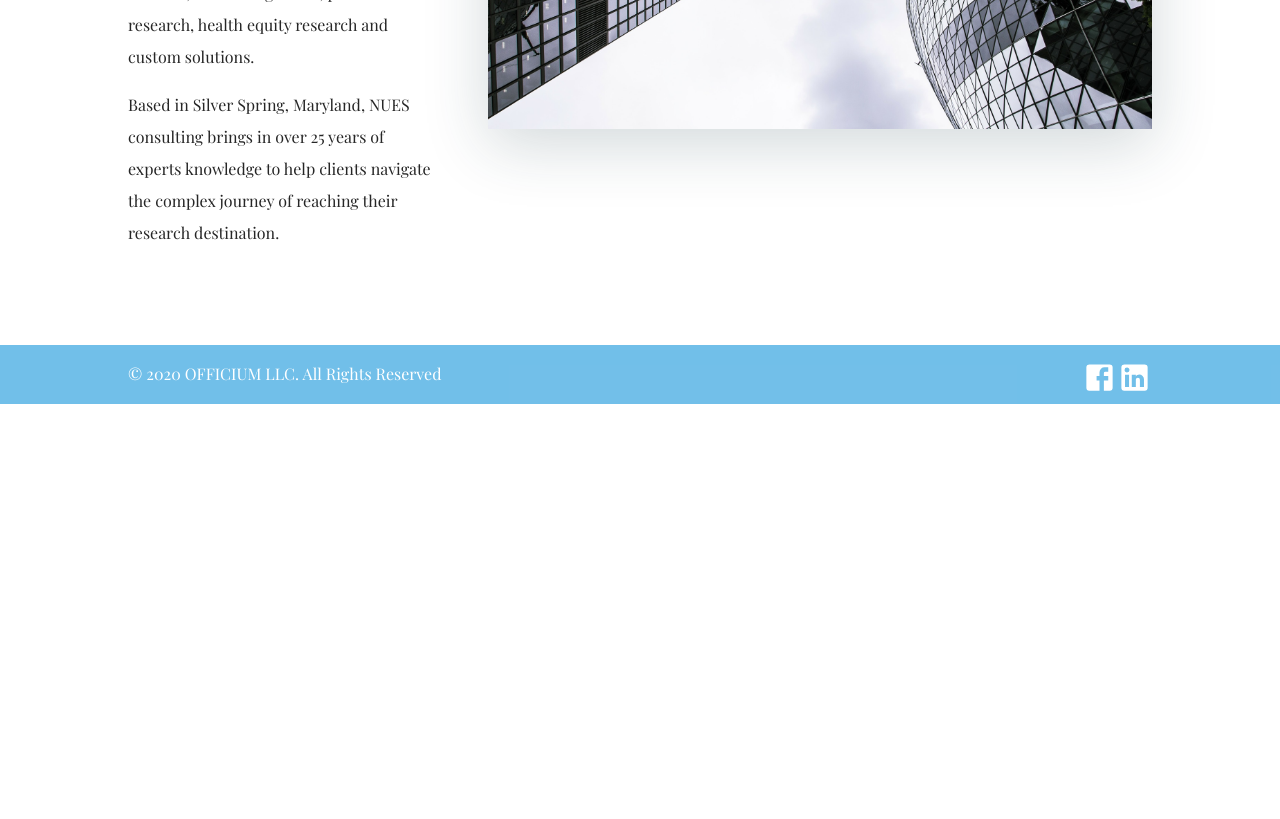
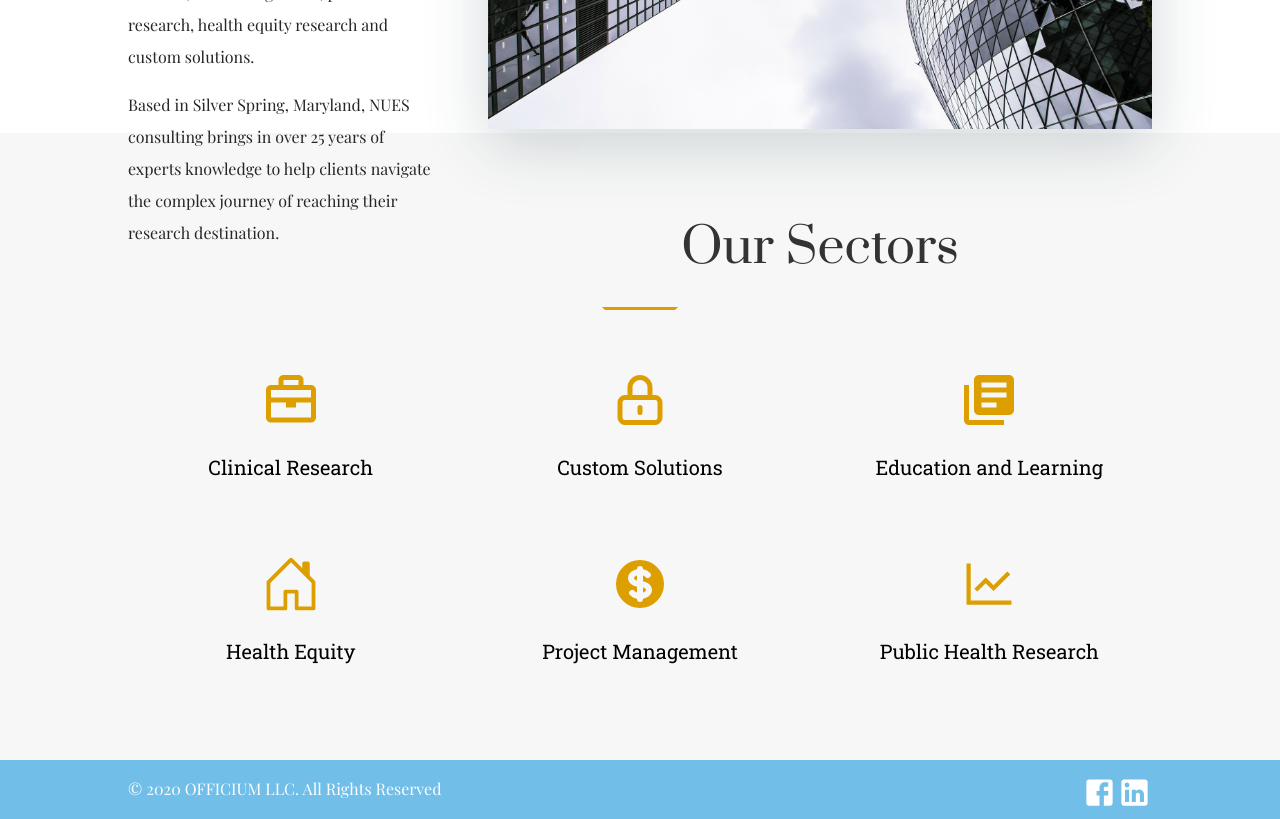
Before and after one commit to anwachuku15/officium, a React (Create React App) app: page /about in a window 1280 px wide. Shown: the part 1160-1979 px from the top of the page. Before the commit the page ends 1564 px from the top, so only its background shows below. Built offline with nearby package versions, Linux system fonts and the light colour scheme.

Commit message:
completed OurSectors component

```diff
--- a/src/components/about/OurSectors.css
+++ b/src/components/about/OurSectors.css
@@ -0,0 +1,102 @@
+.ourSectors__container {
+  /* display: flex;
+  flex-direction: column; */
+  background-color: #f7f7f7;
+  padding-top: 52px;
+  padding-bottom: 46px;
+}
+
+@media (max-width: 980px) {
+  .ourSectors__headerContainer {
+    padding: 30px 0;
+  }
+  .ourSectors__headerDiv {
+    margin-bottom: 30px;
+  }
+}
+
+@media (min-width: 981px) {
+  .ourSectors__headerContainer {
+    padding: 2% 0;
+  }
+  .ourSectors__headerDiv {
+    width: 100%;
+  }
+}
+
+@media (min-width: 1350px) {
+  .ourSectors__headerContainer {
+    padding: 27px 0;
+  }
+}
+
+.ourSectors__headerContainer {
+  width: 80%;
+  max-width: 1080px;
+  margin: auto;
+}
+
+.ourSectors__headerDiv {
+  width: 100%;
+}
+
+.ourSectors__header {
+  /* animation-name: ourSectorsHeaderFade;
+    animation-duration: 1000ms;
+    animation-delay: 0ms;
+    opacity: 0;
+    animation-timing-function: ease-in-out;
+    animation-fill-mode: both; */
+  margin-bottom: 10px;
+}
+
+.ourSectors__headerText {
+}
+
+.ourSectors__headerText > h2 {
+  font-size: 48px;
+  font-family: prata;
+  line-height: 1.6em;
+  text-align: center;
+  padding-bottom: 10px;
+  color: #333;
+  font-weight: 500;
+}
+
+.ourSectors__divider {
+  /* animation-name: ourSectorsDividerSlideTop;
+      animation-duration: 1000ms;
+      animation-delay: 0ms;
+      opacity: 0;
+      animation-timing-function: ease-in-out;
+      animation-fill-mode: both;
+      transform: translate3d(0px, -20%, 0px); */
+  max-width: 70px;
+  height: 23px;
+  margin: 0 auto 30px auto;
+  box-sizing: content-box;
+  border-color: #dd9e00 transparent transparent transparent;
+  border-top-width: 3px;
+  border-style: solid;
+  content: "";
+  width: 100%;
+  height: 1px;
+}
+
+.ourSectors__dividerInternal {
+  display: inline-block;
+  width: 100%;
+}
+
+.ourSectors__icon {
+  color: #dd9e00;
+  text-align: center;
+  margin-bottom: 20px;
+}
+
+.ourSectors__iconTitle {
+  font-family: robotoSlab;
+  font-size: 20px;
+  text-align: center;
+  margin-bottom: 50px;
+}
--- a/src/components/about/OurSectors.js
+++ b/src/components/about/OurSectors.js
@@ -1,8 +1,93 @@
-import React from "react";
+import React, { Fragment } from "react";
 import "./OurSectors.css";
+import { makeStyles } from "@material-ui/core/styles";
+import Grid from "@material-ui/core/Grid";
+import { BiBriefcase } from "react-icons/bi";
+import { HiOutlineLockClosed } from "react-icons/hi";
+import { MdLibraryBooks } from "react-icons/md";
+import { BsHouseDoor } from "react-icons/bs";
+import { HiCurrencyDollar } from "react-icons/hi";
+import { AiOutlineLineChart } from "react-icons/ai";
 
+const SectorRow1 = () => (
+  <Fragment>
+    <Grid item xs={12} md={4} lg={4}>
+      <div className="ourSectors__icon">
+        <BiBriefcase fontSize={60} />
+      </div>
+      <p className="ourSectors__iconTitle">Clinical Research</p>
+    </Grid>
+    <Grid item xs={12} md={4} lg={4}>
+      <div className="ourSectors__icon">
+        <HiOutlineLockClosed fontSize={60} />
+      </div>
+      <p className="ourSectors__iconTitle">Custom Solutions </p>
+    </Grid>
+    <Grid item xs={12} md={4} lg={4}>
+      <div className="ourSectors__icon">
+        <MdLibraryBooks fontSize={60} />
+      </div>
+      <p className="ourSectors__iconTitle">Education and Learning</p>
+    </Grid>
+  </Fragment>
+);
+
+const SectorRow2 = () => (
+  <Fragment>
+    <Grid item xs={12} md={4} lg={4}>
+      <div className="ourSectors__icon">
+        <BsHouseDoor fontSize={60} />
+      </div>
+      <p className="ourSectors__iconTitle">Health Equity</p>
+    </Grid>
+    <Grid item xs={12} md={4} lg={4}>
+      <div className="ourSectors__icon">
+        <HiCurrencyDollar fontSize={60} />
+      </div>
+      <p className="ourSectors__iconTitle">Project Management</p>
+    </Grid>
+    <Grid item xs={12} md={4} lg={4}>
+      <div className="ourSectors__icon">
+        <AiOutlineLineChart fontSize={60} />
+      </div>
+      <p className="ourSectors__iconTitle">Public Health Research</p>
+    </Grid>
+  </Fragment>
+);
+
+const useStyles = makeStyles(() => ({
+  root: {
+    flexGrow: 1,
+    width: "80%",
+    marginLeft: "auto",
+    marginRight: "auto",
+  },
+}));
 const OurSectors = () => {
-  return <div className="ourSectors__container"></div>;
+  const classes = useStyles();
+
+  return (
+    <div className="ourSectors__container">
+      <div className="ourSectors__headerContainer">
+        <div className="ourSectors__headerDiv">
+          <div className="ourSectors__header">
+            <div className="ourSectors__headerText">
+              <h2>Our Sectors</h2>
+            </div>
+          </div>
+        </div>
+        <div className="ourSectors__divider">
+          <div className="ourSectors__dividerInternal"></div>
+        </div>
+      </div>
+      <div className={classes.root}>
+        <Grid container spacing={3}>
+          <SectorRow1 />
+          <SectorRow2 />
+        </Grid>
+      </div>
+    </div>
+  );
 };
 
 export default OurSectors;
```
